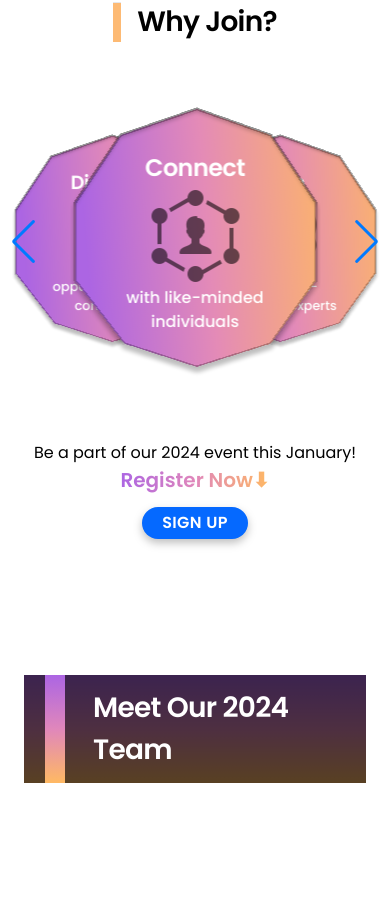
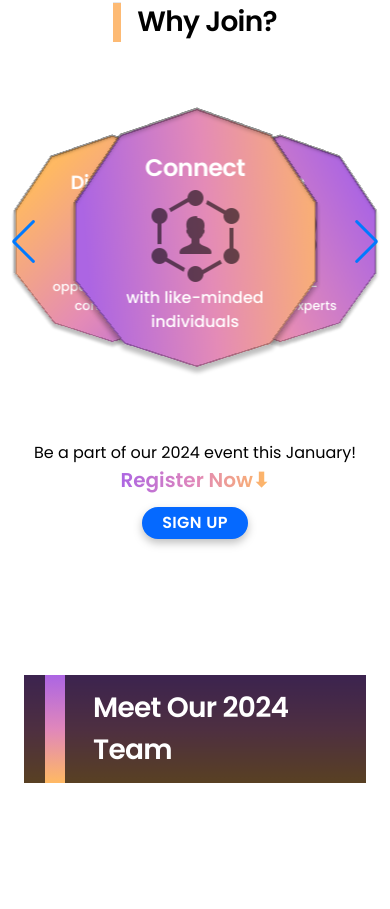
Before and after one commit to cusec/2024, a Next.js app: page /about in a window 390 px wide. Shown: the part 1827-2736 px from the top of the page. Built offline with nearby package versions, Linux system fonts and the light colour scheme.

Commit message:
fix: Minor responsiveness issues with decagon carousel in 'Why Join' section

```diff
--- a/src/app/about/WhyJoin.tsx
+++ b/src/app/about/WhyJoin.tsx
@@ -67,7 +67,7 @@ export default function WhyJoin() {
           <SwiperSlide>
             <div className="flex justify-center">
               <WhyJoinDecagon
-                BackgroundImage={connect_decagon}
+                BackgroundImage={learn_decagon}
                 IconImage={learn_icon}
                 TitleText="Learn"
                 SubtitleText="from world-renowned experts"
@@ -87,7 +87,7 @@ export default function WhyJoin() {
           <SwiperSlide>
             <div className="flex justify-center">
               <WhyJoinDecagon
-                BackgroundImage={connect_decagon}
+                BackgroundImage={discover_decagon}
                 IconImage={discover_icon}
                 TitleText="Discover"
                 SubtitleText="opportunities with companies"
--- a/src/app/about/page.tsx
+++ b/src/app/about/page.tsx
@@ -120,9 +120,14 @@ export default function About() {
             </Fade>
           </div>
         </div>
+
+        {/* <div className="flex flex-col items-center"> */}
+          {/* <div className="max-w-screen-lg"> */}
             <Fade>
               <WhyJoin />
             </Fade>
+        {/* </div> */}
+          {/* </div> */}
         <div className="flex flex-col items-center">
           <div className="mx-6 lg:mx-24 max-w-screen-lg lg:w-full mt-20 md:-mt-3 mb-16">
             <Fade>
```
Also changed, not shown: src/app/about/Carousel Images/learn_decagon.svg. Lines whose indentation alone changed are shown as unchanged.
